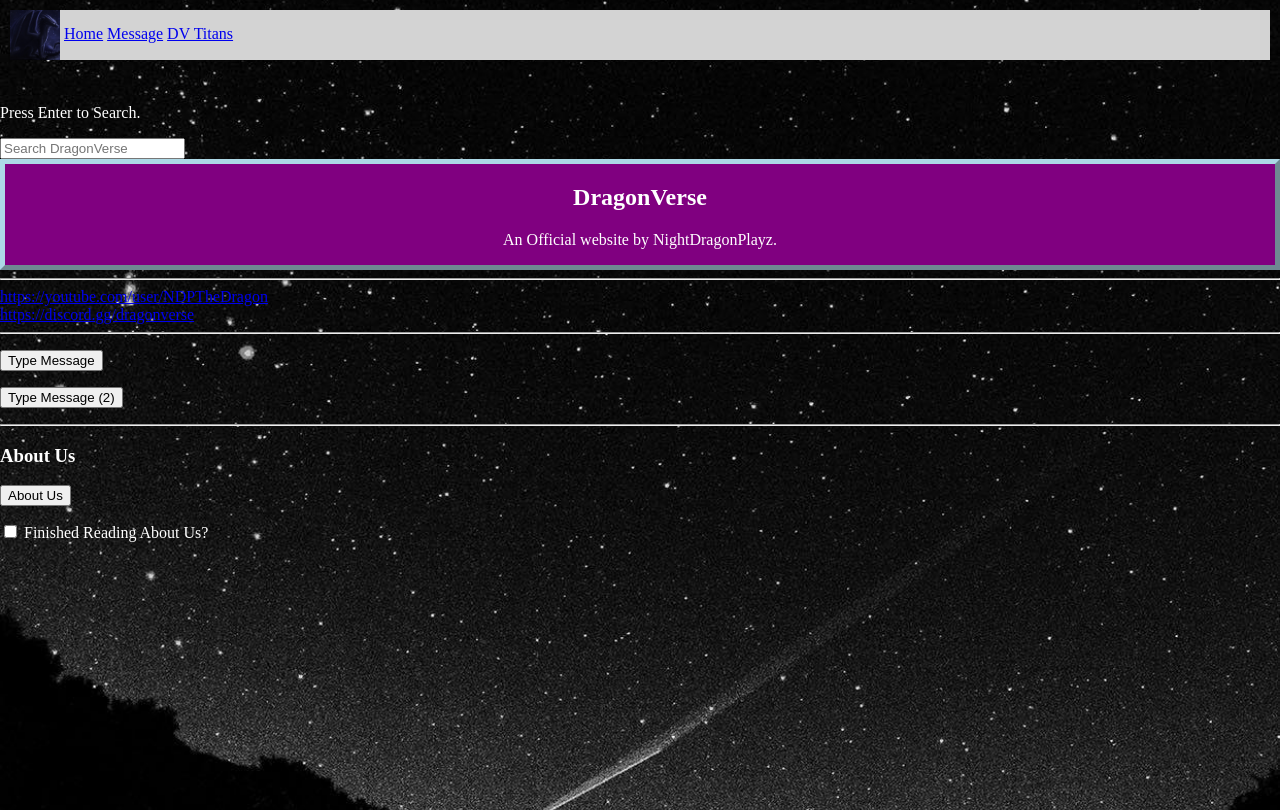
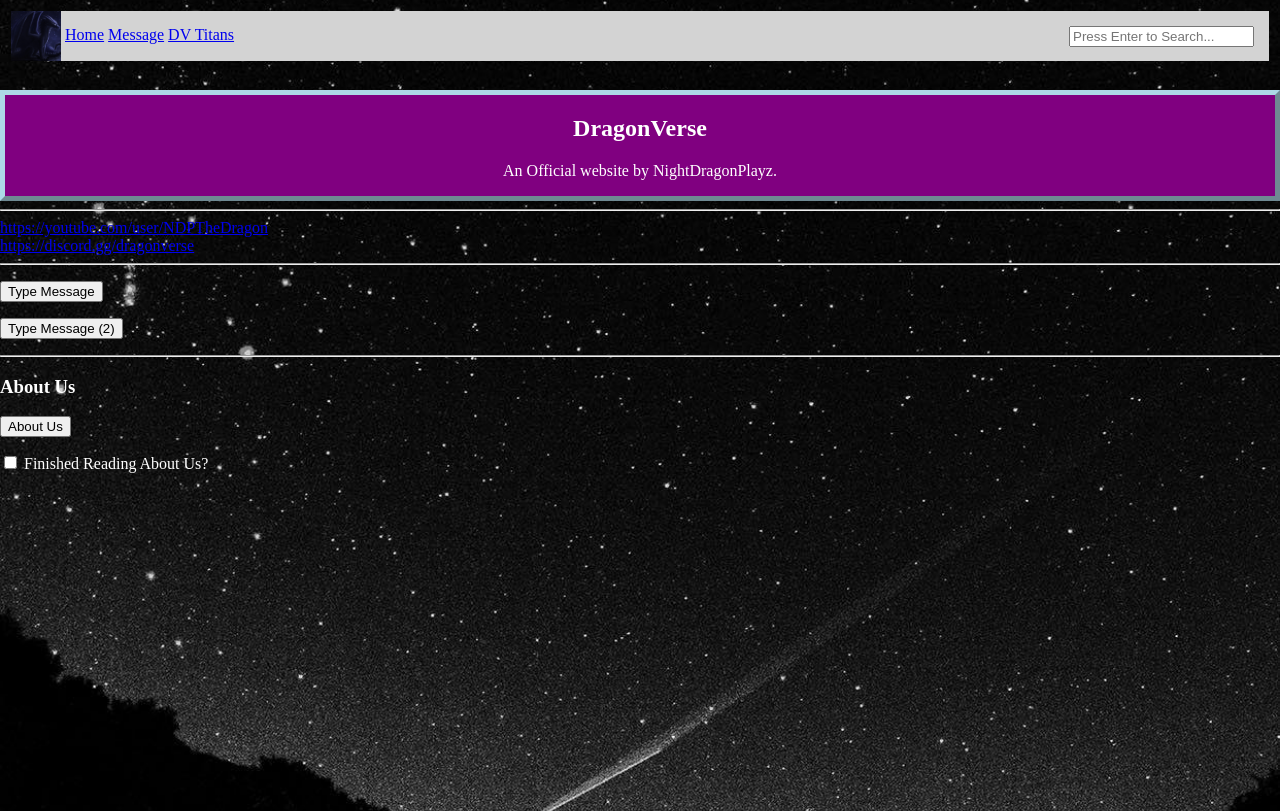
Before and after one commit to dragonverse/dragonverse.github.io, a plain HTML site: page index.html in a window 1280 px wide. Drawn offline with Linux system fonts and the light colour scheme.

Commit message:
moved search menu

```diff
--- a/index.html
+++ b/index.html
@@ -78,20 +78,19 @@
 </head>
 
 <body class="bg">
-  <div style="background-color: lightgray; margin: 10px;">
+  <div style="background-color: lightgray; margin: 11px; position: relative;">
     <img src="NDP.jpg" alt="NDP" width="50" height="50" style="display:inline-block; vertical-align: middle;">
     <div class="topnav" style="display:inline-block;">
       <a class="active" href="index.html">Home</a>
       <a href="messagecontact.html">Message</a>
       <a href="link.html">DV Titans</a>
+      <form class="example" action="home" style="display: block;position: absolute;right: 15px;top: 15px;">
+        <input type="text" placeholder="Press Enter to Search..." name="search">
+      </form>
     </div>
   </div>
 
   <br>
-  <p style="color:white;">Press Enter to Search.</p>
-  <form class="example" action="/action_page.php">
-    <input type="text" placeholder="Search DragonVerse" name="search">
-  </form>
 
 
   <div class="myDiv">
```
Also changed, not shown: link.html (+3 -1 lines), messagecontact.html (+3 -1 lines).
